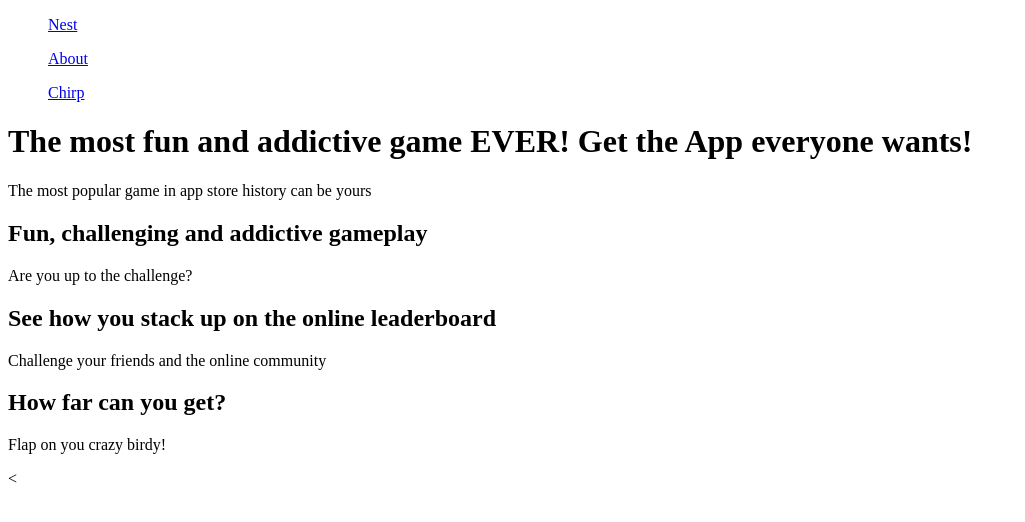
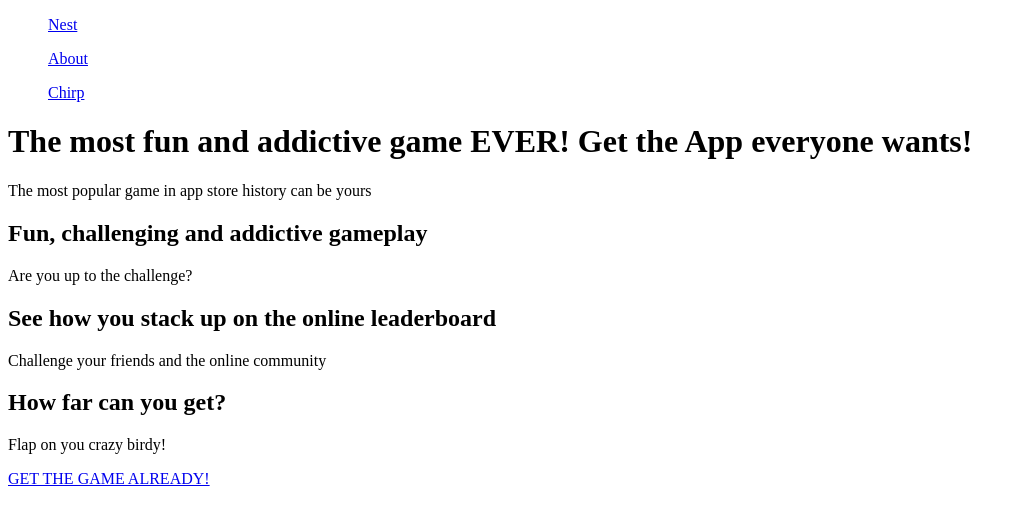
Before and after one commit to oliverlangmo/landing-page, a plain HTML site: page index.html in a window 1280 px wide. Shown: the whole page, without its empty margins (0-1025 px from the left). Drawn offline with Linux system fonts and the light colour scheme.

Commit message:
added call to action

```diff
--- a/index.html
+++ b/index.html
@@ -38,7 +38,10 @@
 	</section>
 	<section class="start-playing">
 		<div class="call-to-action">
-			<
+			<a href="#">GET THE GAME ALREADY!</a>
+		</div>
+	</section>
+
 
 </body>
 </html>
```
